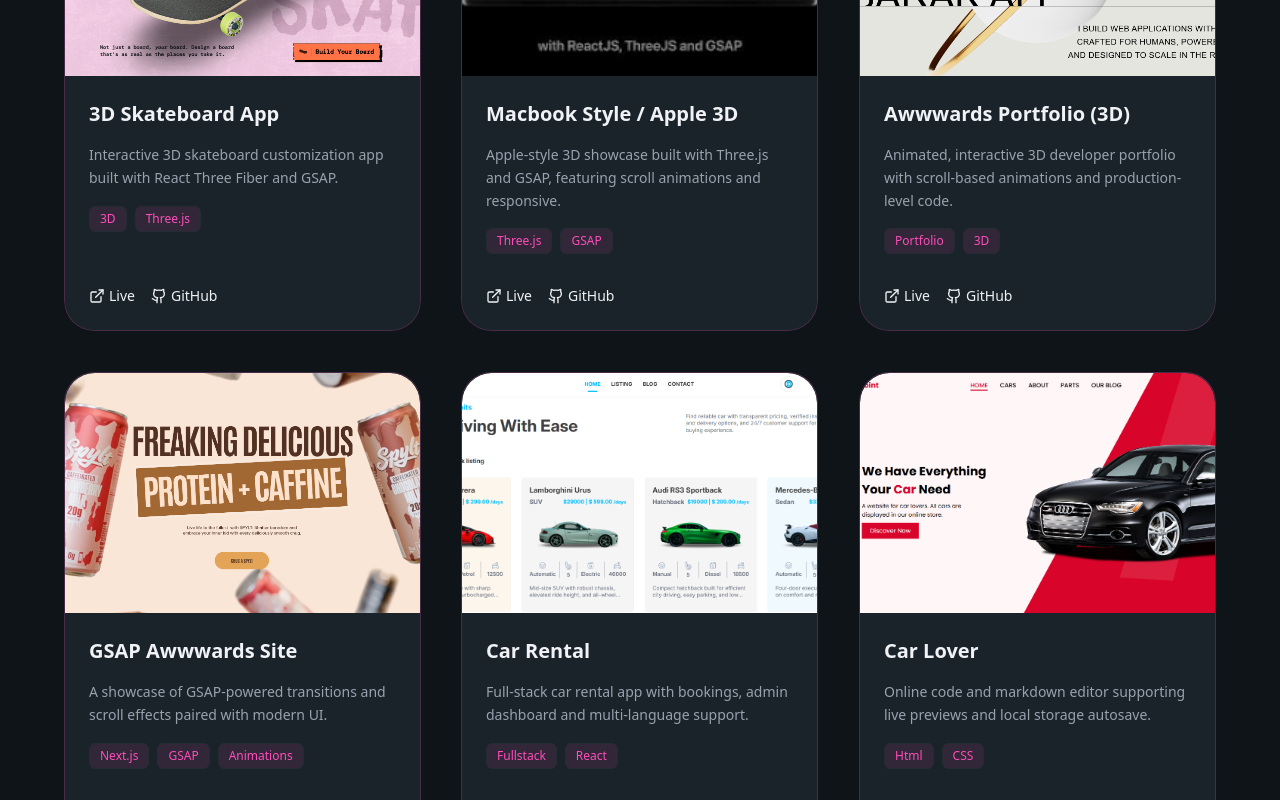
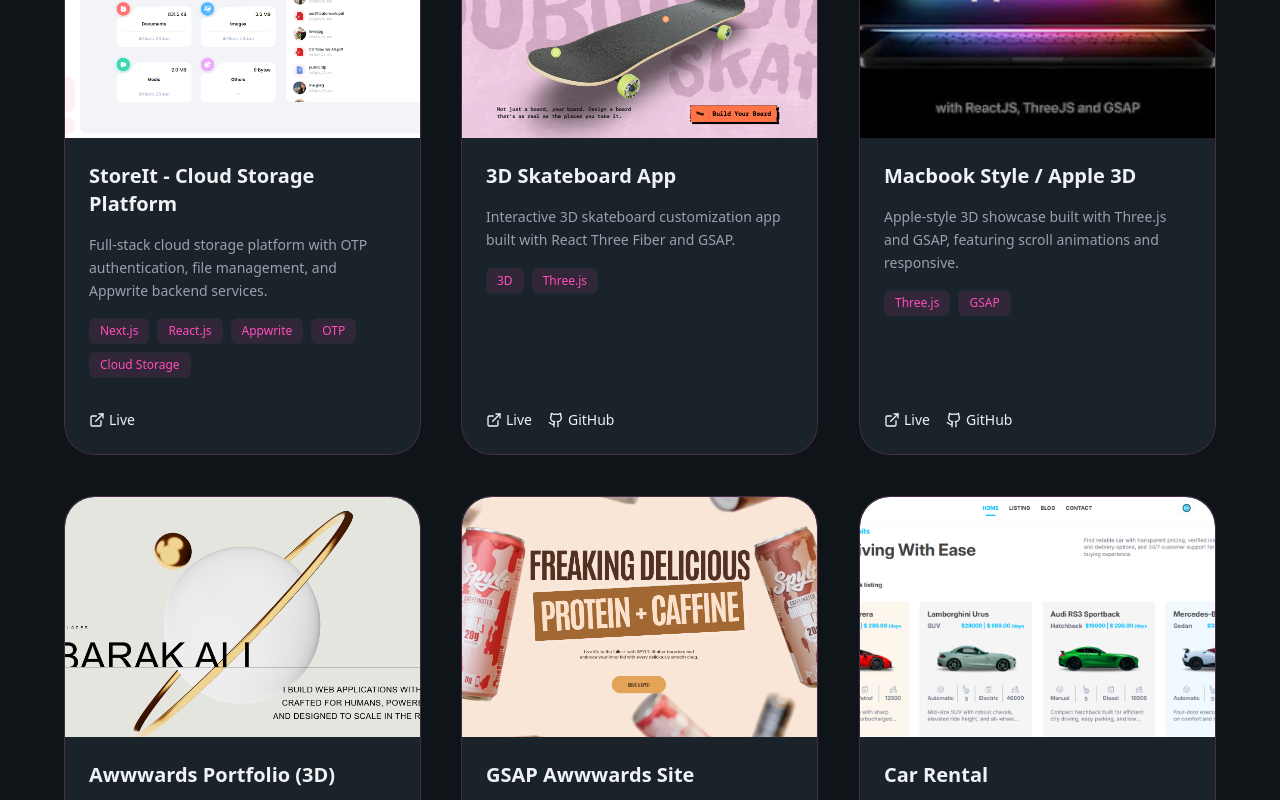
Before and after one commit to TabarakCodeCraft/New-Portfolio, a Next.js app: page / in a window 1280 px wide. Shown: the part 2480-3280 px from the top of the page. Built offline with nearby package versions, Linux system fonts and the light colour scheme.

Commit message:
add new links and apps

```diff
--- a/src/sections/ProjectSection.tsx
+++ b/src/sections/ProjectSection.tsx
@@ -1,4 +1,4 @@
-"use client"
+"use client";
 import ProjectCard from "@/components/ui/ProjectCard";
 import SectionHeader from "@/components/ui/SectionHeader";
 import React, { useState } from "react";
@@ -25,8 +25,15 @@
       "Dashboard and frontend redesign used by thousands of users monthly with a responsive.",
     image: "/images/talabatey.png",
     tags: ["React", "Dashboard"],
-        liveUrl:
-            "https://www.linkedin.com/posts/tabarak-ali-star_im-so-happy-about-my-latest-achievement-activity-7357476830506827777-OMS0?utm_source=share&utm_medium=member_desktop&rcm=ACoAAErlMzwB9H1ANRGpX4abAEm-Ya0o8BQxLGc",
+    liveUrl: "https://luxury-narwhal-534d75.netlify.app/",
+  },
+  {
+    title: "StoreIt - Cloud Storage Platform",
+    description:
+      "Full-stack cloud storage platform with OTP authentication, file management, and Appwrite backend services.",
+    image: "/images/storeIt.png",
+    tags: ["Next.js", "React.js", "Appwrite", "OTP", "Cloud Storage"],
+    liveUrl: "https://store-it-clone-google-drive-4ge8.vercel.app/",
   },
   {
     title: "3D Skateboard App",
@@ -73,16 +80,15 @@
     gitHubLink: "https://github.com/TabarakCodeCraft/Car-Rental",
     liveUrl: "https://car-rental-frontend-by-tabarak2025.vercel.app/",
   },
-    {
-        title: "Car Lover",
-        description:
-            "Online code and markdown editor supporting live previews and local storage autosave.",
-        image: "/images/carlover.png",
-        tags: ["Html", "CSS"],
-        gitHubLink: "https://github.com/TabarakCodeCraft/Car-lover",
-        liveUrl: "https://car-lover-bytota.netlify.app/",
-    },
-
+  // {
+  //   title: "Car Lover",
+  //   description:
+  //     "Online code and markdown editor supporting live previews and local storage autosave.",
+  //   image: "/images/carlover.png",
+  //   tags: ["Html", "CSS"],
+  //   gitHubLink: "https://github.com/TabarakCodeCraft/Car-lover",
+  //   liveUrl: "https://car-lover-bytota.netlify.app/",
+  // },
 ];
 
 export default function ProjectSection() {
@@ -92,7 +98,9 @@
     <section id="projects" className="py-24 relative">
       <div className="absolute top-0 left-1/2 -translate-x-1/2 w-80 h-80 rounded-full blur-3xl bg-primary/10" />
       <div className="w-[90%] max-w-6xl mx-auto space-y-12">
-                <div className={`transition duration-700 ease-out ${isVisible ? "opacity-100 translate-y-0" : "opacity-0 -translate-y-8"}`}>
+        <div
+          className={`transition duration-700 ease-out ${isVisible ? "opacity-100 translate-y-0" : "opacity-0 -translate-y-8"}`}
+        >
           <SectionHeader
             title="Some of my recent "
             highlight="work"
```
Also changed, not shown: public/images/storIt.png (added). Lines whose indentation alone changed are shown as unchanged.
